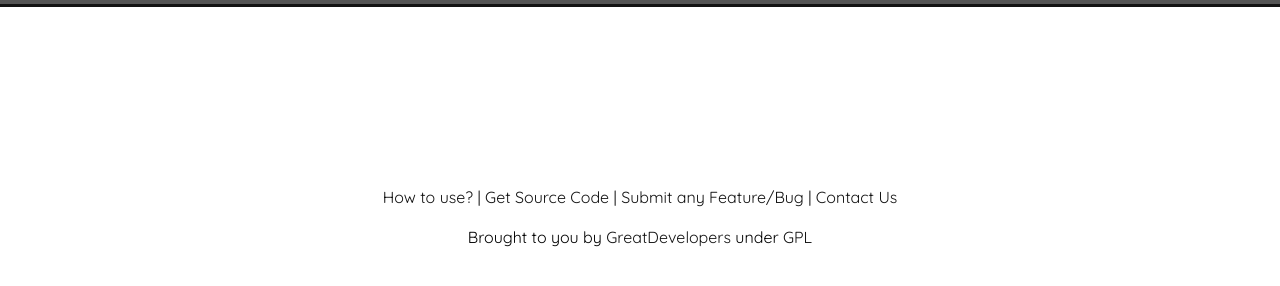
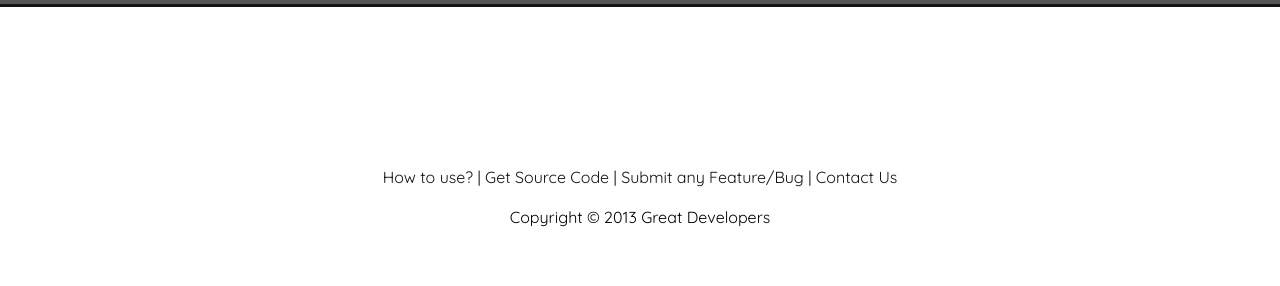
Before and after one commit to mandeepsimak/BaKaPlan-UI, a plain HTML site: page index.html in a window 1280 px wide. Shown: the part 46-332 px from the top of the page. Drawn offline with Linux system fonts and the light colour scheme.

Commit message:
Revert "index.html"
This reverts commit 8ed16aaa41fef09cef0f1a1ffcc22f66dc9cc379.

```diff
--- a/index.html
+++ b/index.html
@@ -19,10 +19,12 @@
 <h1> BAKA-PLAN </h1>
 </div>
 <div id="intro" align = "center">
-<br><br>
-<b>Version :</b> Beta
 <br>
-Prepare seating plan for examination.
+<b>Version : Beta</b>
+<br>
+BAKAPLAN is a software that creates seating plan for examination.
+<br>
+It provides four different strategies to create seat plan.
 <br><br>
 </div>
 <div id="banner">
@@ -30,17 +32,14 @@ Prepare seating plan for examination.
 
 </div>-->
 <div id="details" align = "center" valign = "bottom" height = "240%">
-<br><br><br><br><br><br><br><br><br>
+<br><br><br><br><br><br><br><br>
 <a href="https://github.com/GreatDevelopers/bakaplan#readme"> How to use?</a>
  | <a href="https://github.com/GreatDevelopers/bakaplan"> Get Source Code </a>
  | <a href="https://github.com/GreatDevelopers/bakaplan/issues/new#"> Submit any Feature/Bug </a>
  | <a href="https://github.com/GreatDevelopers/bakaplan#authors"> Contact Us </a>
 <br>
 <br>
-Brought to you by
-<a href="https://github.com/GreatDevelopers/bakaplan#authors">GreatDevelopers </a>
-under
-<a href="https://github.com/GreatDevelopers/bakaplan/blob/master/LICENSE"> GPL</a>
+Copyright &copy; 2013 Great Developers
 
 </div>
 </div>
```
